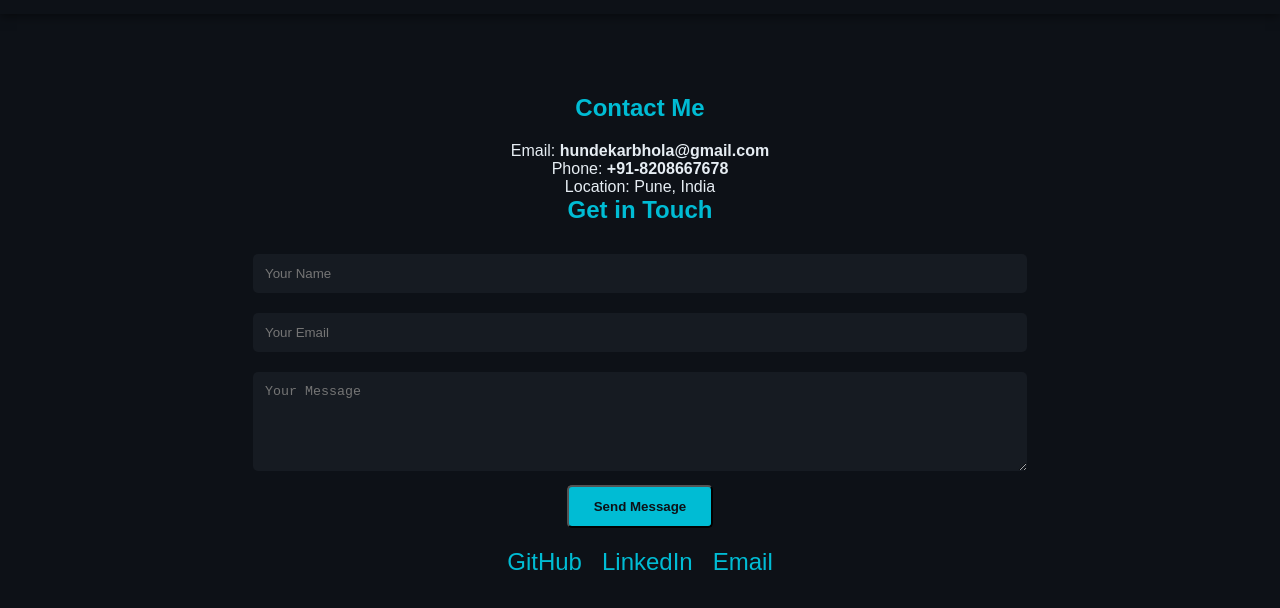
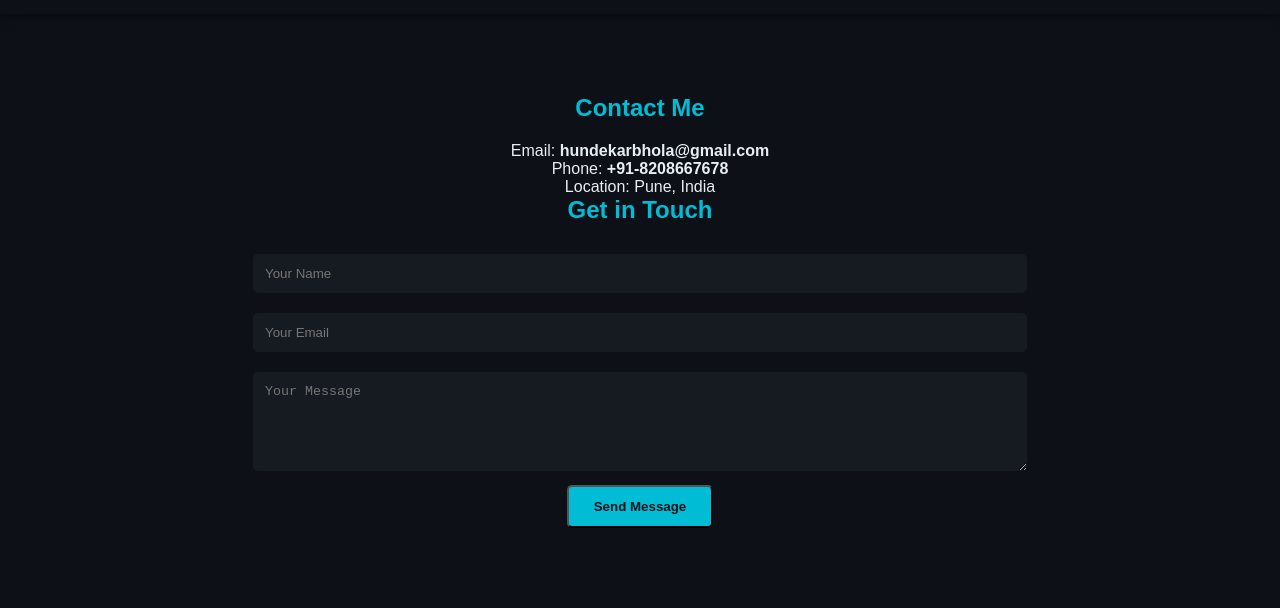
Before and after one commit to BHOLAHUNDEKARI/portfolio, a plain HTML site: page contact.html in a window 1280 px wide. Shown: the part 64-672 px from the top of the page. Drawn offline with Linux system fonts and the light colour scheme.

Commit message:
Update contact.html

```diff
--- a/contact.html
+++ b/contact.html
@@ -68,11 +68,6 @@
     <button type="submit">Send Message</button>
   </form>
 
-  <div class="social">
-    <a href="https://github.com/" target="_blank">GitHub</a>
-    <a href="https://linkedin.com/" target="_blank">LinkedIn</a>
-    <a href="mailto:hundekaribhola@gmail.com">Email</a>
-  </div>
 </section>
 
 <script>
```
